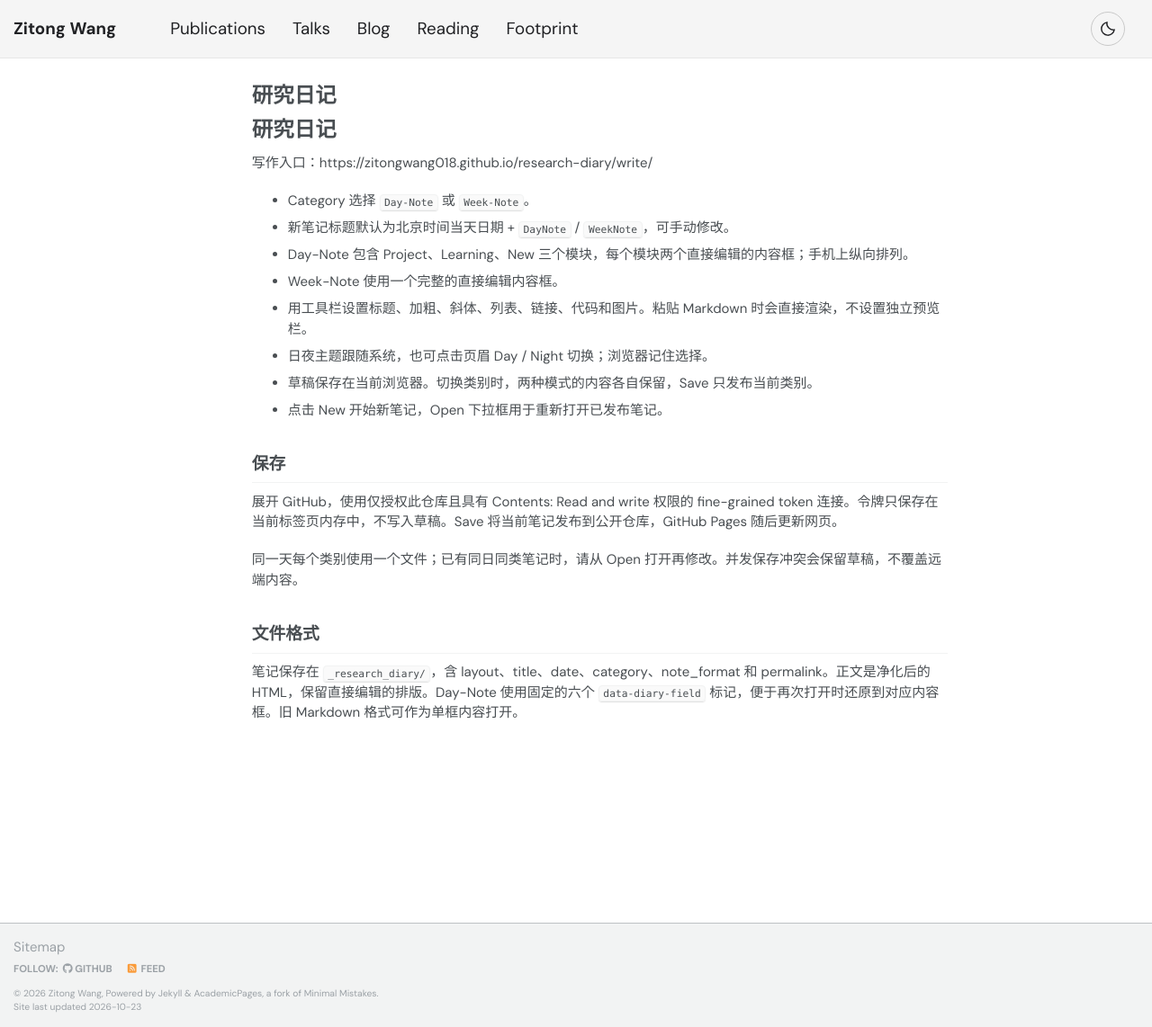
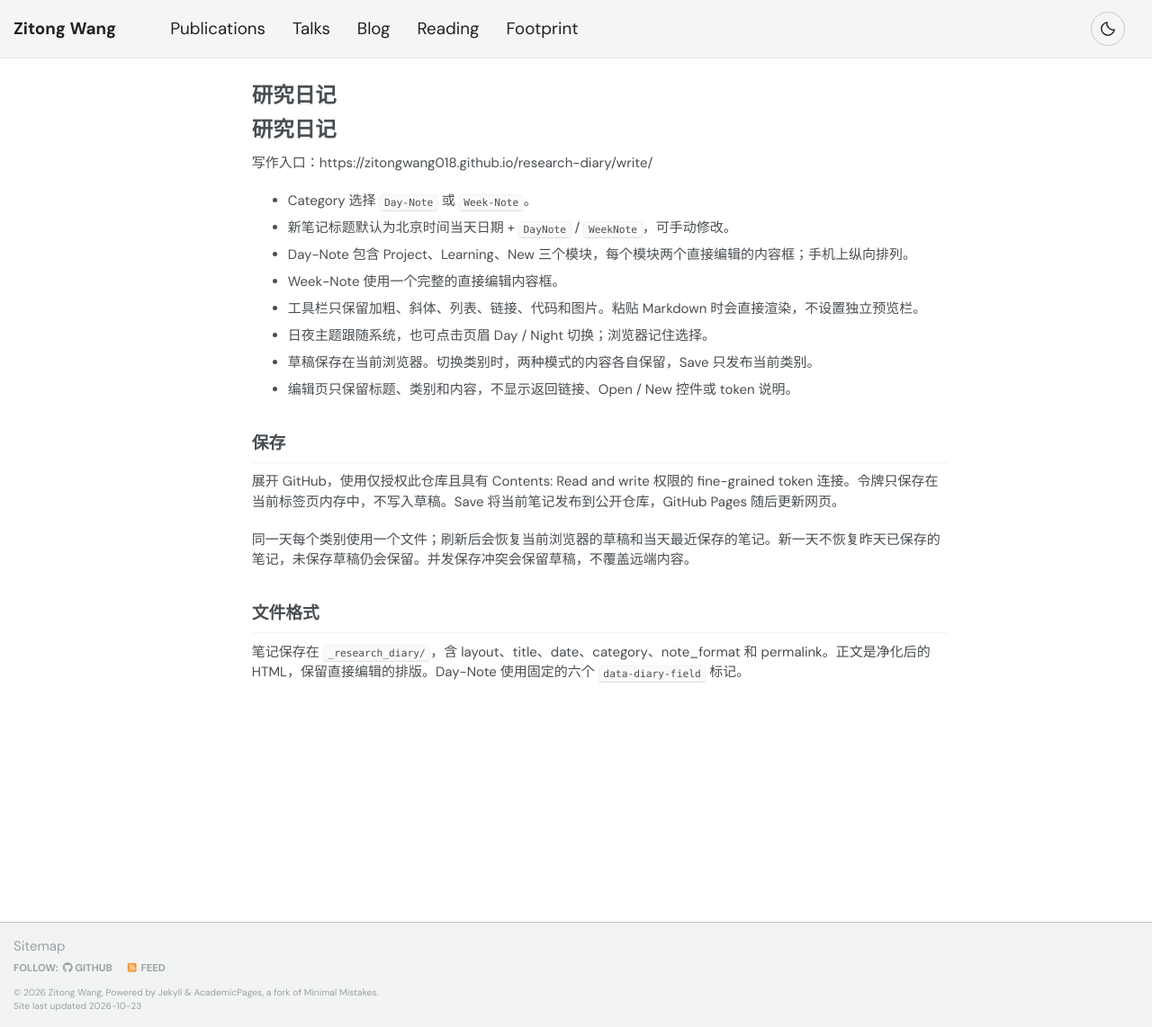
Before and after one commit to ZitongWang018/ZitongWang018.github.io, a Jekyll site: the page built from RESEARCH_DIARY.md, in a window 1280 px wide and 1142 px high. Shown: the whole window at 90% size. Built offline with Jekyll 4.4.1, drawn with Linux system fonts in a browser that asks for light colours; our own code applies the rules of GitHub Pages for plain Markdown files.

Commit message:
Simplify diary editor toolbar and remove extra navigation and token help

```diff
--- a/RESEARCH_DIARY.md
+++ b/RESEARCH_DIARY.md
@@ -6,17 +6,17 @@
 - 新笔记标题默认为北京时间当天日期 + `DayNote` / `WeekNote`，可手动修改。
 - Day-Note 包含 Project、Learning、New 三个模块，每个模块两个直接编辑的内容框；手机上纵向排列。
 - Week-Note 使用一个完整的直接编辑内容框。
-- 用工具栏设置标题、加粗、斜体、列表、链接、代码和图片。粘贴 Markdown 时会直接渲染，不设置独立预览栏。
+- 工具栏只保留加粗、斜体、列表、链接、代码和图片。粘贴 Markdown 时会直接渲染，不设置独立预览栏。
 - 日夜主题跟随系统，也可点击页眉 Day / Night 切换；浏览器记住选择。
 - 草稿保存在当前浏览器。切换类别时，两种模式的内容各自保留，Save 只发布当前类别。
-- 点击 New 开始新笔记，Open 下拉框用于重新打开已发布笔记。
+- 编辑页只保留标题、类别和内容，不显示返回链接、Open / New 控件或 token 说明。
 
 ## 保存
 
 展开 GitHub，使用仅授权此仓库且具有 Contents: Read and write 权限的 fine-grained token 连接。令牌只保存在当前标签页内存中，不写入草稿。Save 将当前笔记发布到公开仓库，GitHub Pages 随后更新网页。
 
-同一天每个类别使用一个文件；已有同日同类笔记时，请从 Open 打开再修改。并发保存冲突会保留草稿，不覆盖远端内容。
+同一天每个类别使用一个文件；刷新后会恢复当前浏览器的草稿和当天最近保存的笔记。新一天不恢复昨天已保存的笔记，未保存草稿仍会保留。并发保存冲突会保留草稿，不覆盖远端内容。
 
 ## 文件格式
 
-笔记保存在 `_research_diary/`，含 layout、title、date、category、note_format 和 permalink。正文是净化后的 HTML，保留直接编辑的排版。Day-Note 使用固定的六个 `data-diary-field` 标记，便于再次打开时还原到对应内容框。旧 Markdown 格式可作为单框内容打开。
+笔记保存在 `_research_diary/`，含 layout、title、date、category、note_format 和 permalink。正文是净化后的 HTML，保留直接编辑的排版。Day-Note 使用固定的六个 `data-diary-field` 标记。
--- a/research-diary/write/index.html
+++ b/research-diary/write/index.html
@@ -20,14 +20,12 @@
 <body>
   {% include research-header.html %}
   <main class="write-wrap">
-    <div class="write-heading"><h1>Writing</h1><a href="/research-diary/">Back to notes ↗</a></div>
+    <div class="write-heading"><h1>Writing</h1></div>
     <div class="workspace-controls">
       <details id="github-panel" class="connection-panel">
         <summary>GitHub <span id="connection-state" class="connection-state">Disconnected</span></summary>
         <div class="connection-row"><label class="visually-hidden" for="github-token">GitHub token</label><input id="github-token" type="password" placeholder="GitHub token" autocomplete="off" spellcheck="false"><button id="connect-button" type="button">Connect</button><button id="disconnect-button" type="button" hidden>Disconnect</button></div>
-        <p><a href="https://github.com/settings/personal-access-tokens/new?name=Research-Diary-Writer&amp;target_name=ZitongWang018&amp;contents=write&amp;expires_in=90" target="_blank" rel="noopener noreferrer">Get a token ↗</a> · Contents: Read and write. The token stays in this tab.</p>
       </details>
-      <div class="existing-control"><label class="visually-hidden" for="existing-posts">Open a note</label><select id="existing-posts" disabled><option value="">Open a note…</option></select><button id="new-post" type="button">New</button></div>
     </div>
     <form id="entry-form" novalidate>
       <fieldset id="note-fields">
```
Also changed, not shown: research-diary/write/editor.js (+6 -47 lines), research-diary/write/style.css (+1 -6 lines).
